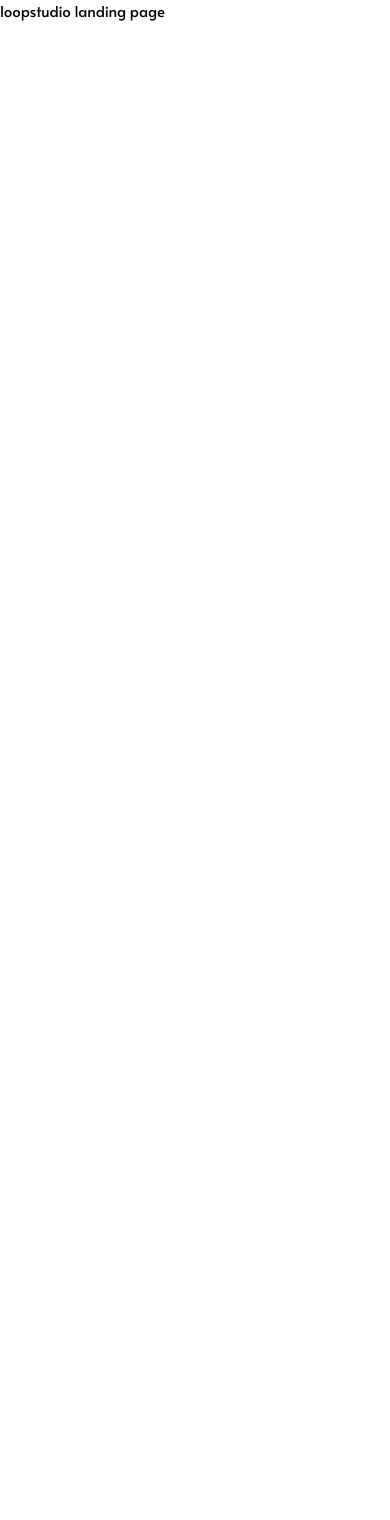
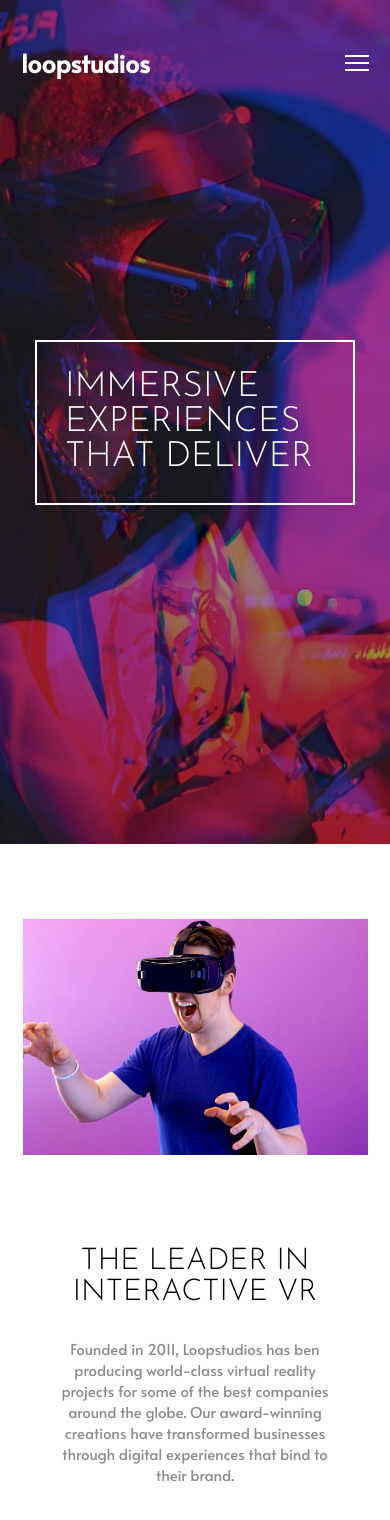
Before and after one commit to gracebir/loopstudio-landing, a React (Create React App) app: page / in a window 390 px wide. Shown: the top 1520 px of the page. Before the commit the page ends 844 px from the top, so only its background shows below. Built offline with nearby package versions, Linux system fonts and the light colour scheme.

Commit message:
nav, about, and hero on mobile view

```diff
--- a/src/App.js
+++ b/src/App.js
@@ -1,7 +1,13 @@
+import About from "./components/About";
+import Hero from "./components/Hero";
+import Nav from "./components/NavBar";
+
 function App() {
   return (
     <div>
-      loopstudio landing page
+      <Nav/>
+      <Hero/>
+      <About/>
     </div>
   );
 }
--- /dev/null
+++ b/src/components/About/index.js
@@ -0,0 +1,56 @@
+import styled from 'styled-components'
+
+const AboutWrapper = styled.div`
+    background-color: var(--color-white);
+    padding: 5em 1.5em;
+    height: 100vh;
+    display: flex;
+    flex-direction: column;
+`
+
+const AboutImage = styled.div`
+    height: 35vh;
+    width: 100%;
+    background-image: url('images/mobile/image-interactive.jpg');
+    background-repeat: no-repeat;
+    background-size:100%;
+    object-fit: fill;
+    margin-bottom: 1.5em;
+`
+
+const AboutContent = styled.div`
+    padding: .6em;
+    text-align: center;
+`
+
+const AboutTitle = styled.h1`
+    font-weight: 500;
+    font-family: 'Josefin Sans', sans-serif;
+    text-transform: uppercase;
+    margin-bottom: 1em;
+`
+
+const AboutParagraph = styled.p`
+    color: var(--color-dark-gray);
+    text-align: center;
+    padding: 0 1.2em;
+`
+
+
+const About = () => {
+  return (
+    <AboutWrapper>
+      <AboutImage></AboutImage>
+      <AboutContent>
+          <AboutTitle>the leader in interactive vr</AboutTitle>
+          <AboutParagraph>
+              Founded in 2011, Loopstudios has ben producing world-class virtual reality
+              projects for some of the best companies around the globe. Our award-winning creations
+              have transformed businesses through digital experiences that bind to their brand.
+          </AboutParagraph>
+      </AboutContent>
+    </AboutWrapper>
+  )
+}
+
+export default About
--- /dev/null
+++ b/src/components/Hero/index.js
@@ -0,0 +1,36 @@
+import React from 'react'
+import styled from 'styled-components'
+
+const HeroSection = styled.section`
+    height: 100vh;
+    width: 100%;
+    background-image: url('images/mobile/image-hero.jpg');
+    background-repeat: no-repeat;
+    background-size: 100% 100vh;
+    object-fit: contain;
+    display: flex;
+    align-items: center;
+`
+
+const HeroContent = styled.h1`
+    color: var(--color-white);
+    font-weight: 400;
+    font-family: 'Josefin Sans', sans-serif;
+    border: 2px solid var(--color-white);
+    margin: 0 1em;
+    padding: .8em;
+    text-transform: uppercase;
+    font-size: 35px;
+`
+
+const Hero = () => {
+  return (
+    <HeroSection>
+      <HeroContent>
+          immersive experiences that deliver
+      </HeroContent>
+    </HeroSection>
+  )
+}
+
+export default Hero
--- /dev/null
+++ b/src/components/NavBar/index.js
@@ -0,0 +1,45 @@
+import styled from "styled-components"
+
+const NavWrapper = styled.div`
+    background-color: none;
+    position: absolute;
+    padding: 3em 1.4em;
+    width: 100%;
+    display: flex;
+    justify-content: space-between;
+    align-items: center;
+`
+const NavBrand = styled.h3`
+    font-weight: 600;
+    font-size: 25px;
+    color: var(--color-white);
+`
+
+const Hamburger = styled.img`
+
+    &:hover{
+        cursor: pointer;
+    }
+`
+
+const NavRight = styled.div`
+  display: none;
+`
+
+const Nav = () => {
+  return (
+    <NavWrapper>
+      <NavBrand>
+          loopstudios
+      </NavBrand>
+      <Hamburger
+      src="images/icon-hamburger.svg"
+      alt=""/>
+      <NavRight>
+
+      </NavRight>
+    </NavWrapper>
+  )
+}
+
+export default Nav
```
